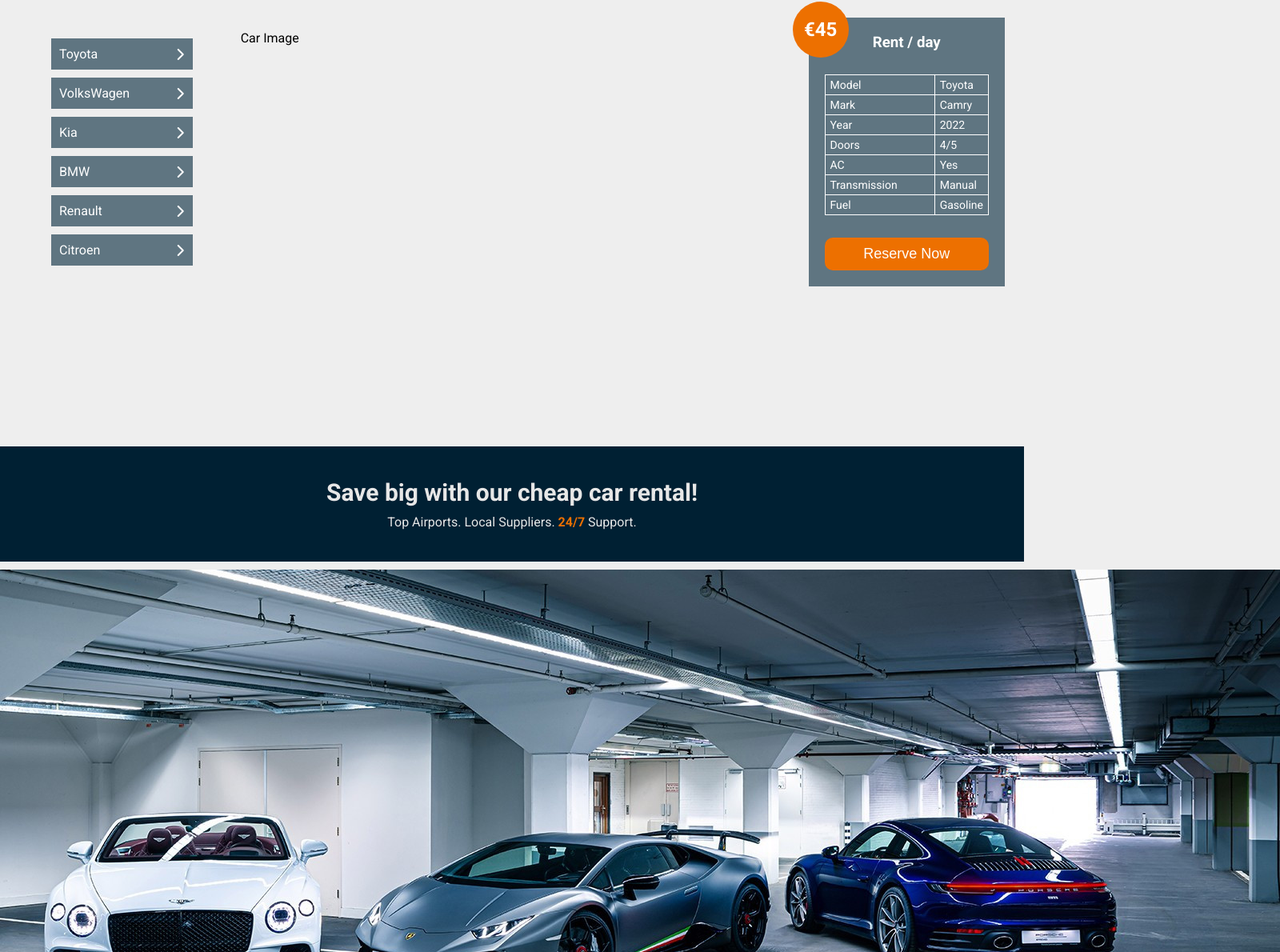
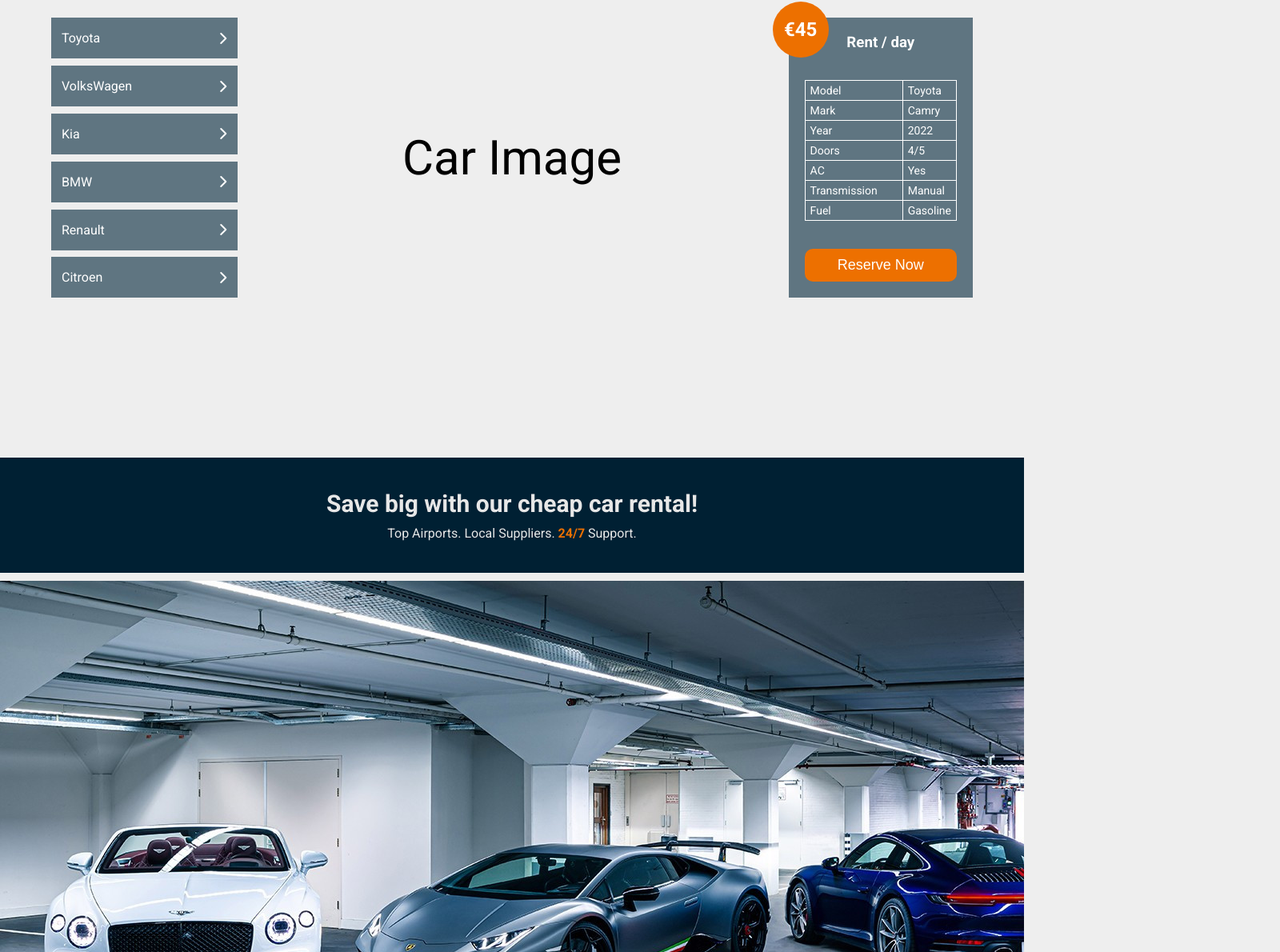
Before and after one commit to F-Naddaf/Orient-Auto, a React (Create React App) app in the folder client/: page / in a window 1280 px wide. Shown: the part 2257-3447 px from the top of the page at 80% size, 1600 px wide, since content can reach past the window. Built offline with nearby package versions, Linux system fonts and the light colour scheme.

Commit message:
Fix the style of vehicle component

```diff
--- a/client/src/components/vehicleModel/VehicleModel.css
+++ b/client/src/components/vehicleModel/VehicleModel.css
@@ -40,7 +40,6 @@
 .vehicle-container .vehicle-section {
   display: grid;
   grid-template-columns: repeat(5, 1fr);
-  gap: 80px;
   width: 100%;
 }
 
@@ -52,21 +51,40 @@
   grid-column: span 3;
 }
 
+.vehicle-section .vehicle-image .image-container {
+  display: flex;
+  align-items: center;
+  justify-content: center;
+  width: 100%;
+  height: 100%;
+  font-size: 60px;
+}
+
 .vehicle-section ul {
   list-style: none;
   width: 100%;
   padding: 0;
 }
 
+.vehicle-section .vehicle-name .vehicle-list {
+  display: flex;
+  list-style: none;
+  width: 100%;
+  padding: 0;
+  height: 350px;
+  margin: 0;
+  flex-direction: column;
+  justify-content: space-between;
+}
+
 .vehicle-section .vehicle-name .car-model {
   display: flex;
   align-items: center;
-  margin: 10px 0;
-  padding: 10px;
+  padding: 16px 13px;
   justify-content: space-between;
   background-color: rgba(0, 37, 58, 0.6);
   cursor: pointer;
-  width: 100%;
+  width: 90%;
   position: relative;
 }
 
@@ -138,7 +156,6 @@
   background-color: rgba(0, 37, 58, 0.6);
   color: white;
   align-items: center;
-  width: 100%;
   padding: 20px;
   justify-content: space-between;
   position: relative;
--- a/client/src/components/vehicleModel/VehicleModel.jsx
+++ b/client/src/components/vehicleModel/VehicleModel.jsx
@@ -14,7 +14,7 @@
       </div>
       <section className="vehicle-section">
         <article className="vehicle-name">
-          <ul>
+          <ul className="vehicle-list">
             <li className="car-model">
               Toyota
               <i class="fa-solid fa-chevron-right"></i>
@@ -58,9 +58,9 @@
           </ul>
         </article>
         <article className="vehicle-image">
-          <ul>
-            <li>Car Image</li>
-          </ul>
+          <div className="image-container">
+            <p>Car Image</p>
+          </div>
         </article>
         <article className="vehicle-details">
           <div className="vehicle-rent">
--- a/client/src/components/whyUs/WhyUs.css
+++ b/client/src/components/whyUs/WhyUs.css
@@ -30,6 +30,13 @@
 .why-us-container .header p span {
   color: var(--secondary-color);
   font-weight: 600;
+}
+
+.why-us-container .image-container {
+  display: flex;
+  justify-content: center;
+  width: 100%;
+  overflow: hidden;
 }
 
 .why-us-container .description {
--- a/client/src/components/whyUs/WhyUs.jsx
+++ b/client/src/components/whyUs/WhyUs.jsx
@@ -12,7 +12,9 @@
           Top Airports. Local Suppliers. <span>24/7</span> Support.
         </p>
       </div>
-      <img src="../../images/why-us.png" alt="" />
+      <div className="image-container">
+        <img src="../../images/why-us.png" alt="" />
+      </div>
       <div className="description">
         <aside className="aside-left">
           <h3>Why Choose Us</h3>
--- a/client/src/pages/Home.jsx
+++ b/client/src/pages/Home.jsx
@@ -14,36 +14,6 @@
       <Plan />
       <VehicleModel />
       <WhyUs />
-      <h1>
-        Lorem ipsum dolor, sit amet consectetur adipisicing elit. Laudantium
-        consequatur sunt quia praesentium reiciendis consectetur rem illo animi
-        itaque aliquid, tenetur alias obcaecati aspernatur doloremque tempora
-        incidunt adipisci officiis veniam.
-      </h1>
-      <h1>
-        Lorem ipsum dolor, sit amet consectetur adipisicing elit. Laudantium
-        consequatur sunt quia praesentium reiciendis consectetur rem illo animi
-        itaque aliquid, tenetur alias obcaecati aspernatur doloremque tempora
-        incidunt adipisci officiis veniam.
-      </h1>
-      <h1>
-        Lorem ipsum dolor, sit amet consectetur adipisicing elit. Laudantium
-        consequatur sunt quia praesentium reiciendis consectetur rem illo animi
-        itaque aliquid, tenetur alias obcaecati aspernatur doloremque tempora
-        incidunt adipisci officiis veniam.
-      </h1>
-      <h1>
-        Lorem ipsum dolor, sit amet consectetur adipisicing elit. Laudantium
-        consequatur sunt quia praesentium reiciendis consectetur rem illo animi
-        itaque aliquid, tenetur alias obcaecati aspernatur doloremque tempora
-        incidunt adipisci officiis veniam.
-      </h1>
-      <h1>
-        Lorem ipsum dolor, sit amet consectetur adipisicing elit. Laudantium
-        consequatur sunt quia praesentium reiciendis consectetur rem illo animi
-        itaque aliquid, tenetur alias obcaecati aspernatur doloremque tempora
-        incidunt adipisci officiis veniam.
-      </h1>
     </div>
   );
 };
```
